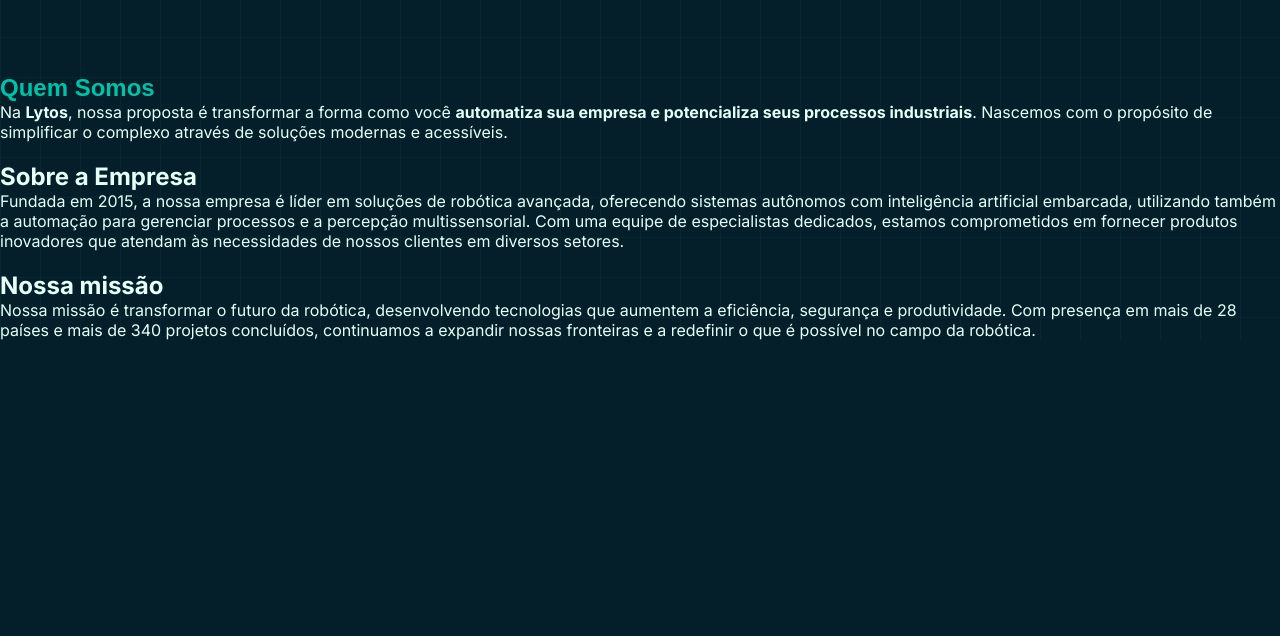
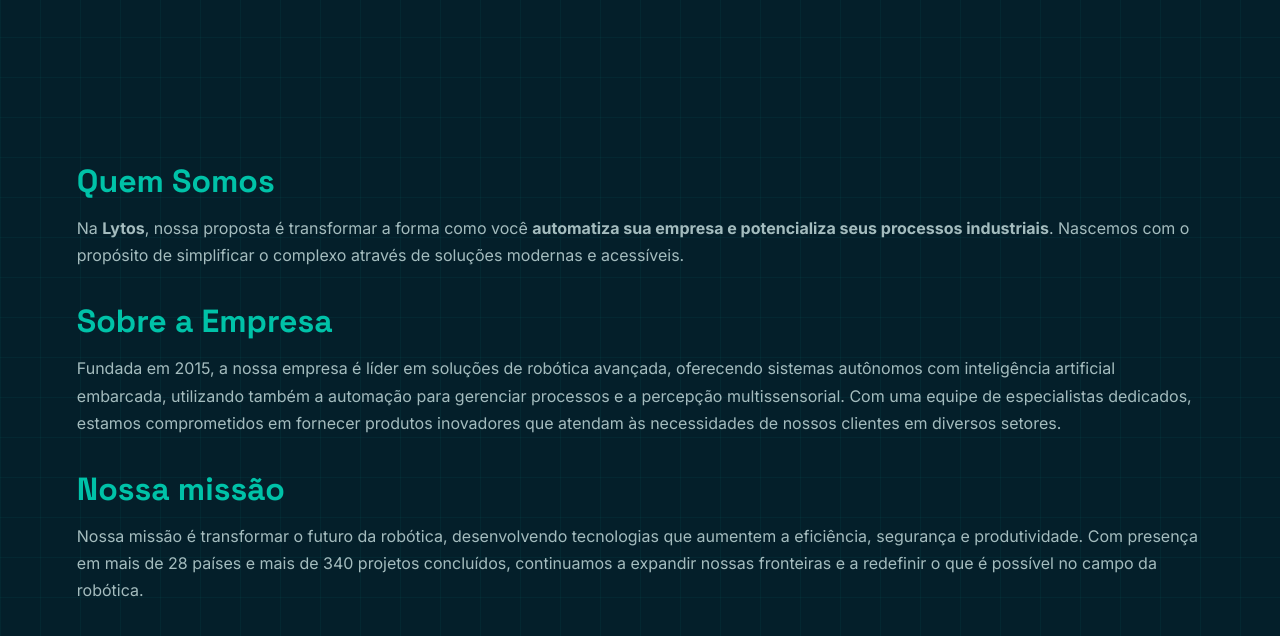
Before and after one commit to van-g206/team-project-front, a plain HTML site: page index.html in a window 1280 px wide. Shown: the part 1603-2239 px from the top of the page. Before the commit the page ends 1943 px from the top, so only its background shows below. Drawn offline with Linux system fonts and the light colour scheme.

Commit message:
auto-commit

```diff
--- a/assets/css/sobre.css
+++ b/assets/css/sobre.css
@@ -1,4 +1,41 @@
-.sobre-cabecalho h2 {
+.container {
+  padding: 75px 6%;
+}
+.sobre-proposta h2 {
   font-family: arial, sans-serif;
   color: #00C2A8;
+  font: 700 clamp(20px,4vw,32px) "Space Grotesk",sans-serif;
+  margin-top: 12px;
 }
+
+.sobre-proposta p{
+  color: var(--texto-suave);
+  line-height: 1.7;
+  margin-top: 14px;
+}
+
+.sobre-empresa h2 {
+  font-family: arial, sans-serif;
+  color: #00C2A8;
+  font: 700 clamp(20px,4vw,32px) "Space Grotesk",sans-serif;
+  margin-top: 12px;
+}
+
+.sobre-empresa p{
+  color: var(--texto-suave);
+  line-height: 1.7;
+  margin-top: 14px;
+}
+
+.sobre-missao h2 {
+  font-family: arial, sans-serif;
+  color: #00C2A8;
+  font: 700 clamp(20px,4vw,32px) "Space Grotesk",sans-serif;
+  margin-top: 12px;
+}
+
+.sobre-missao p{
+  color: var(--texto-suave);
+  line-height: 1.7;
+  margin-top: 14px;
+}
--- a/index.html
+++ b/index.html
@@ -108,7 +108,7 @@
     <div class="container">
 
       <!-- Bloco Principal: Empresa e Proposta -->
-      <div class="sobre-cabecalho">
+      <div class="sobre-proposta">
         <h2>Quem Somos</h2>
         <p class="proposta">
             Na <strong>Lytos</strong>, nossa proposta é transformar a forma como você
@@ -127,7 +127,7 @@
         </p>
       </div>
       <br>
-      <div class="nossa-missao">
+      <div class="sobre-missao">
         <h2>Nossa missão</h2>
         <p>
             Nossa missão é transformar o futuro da robótica, desenvolvendo tecnologias que aumentem a eficiência,
```
